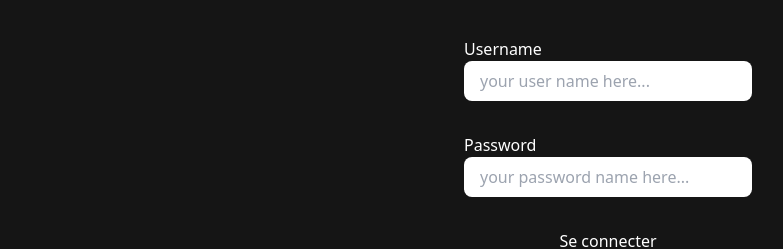
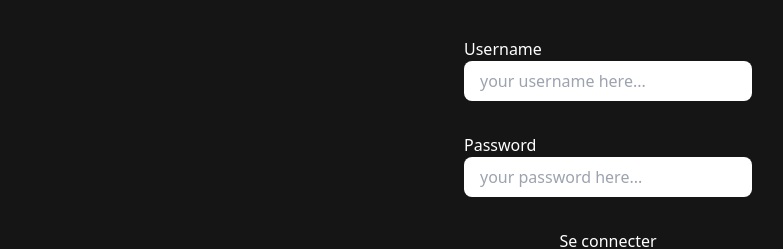
Before and after one commit to CasianLW/portfolio-casian-react-typecript-cms, a Next.js app: page /auth/signin in a window 1280 px wide. Shown: the part 319-568 px from the top of the page, without its empty margins (32-815 px from the left). Built offline with nearby package versions, Linux system fonts and the light colour scheme.

Commit message:
methode qui set les user/pwd lors du submit, et ses reglages dans le form

```diff
--- a/pages/auth/signin/index.tsx
+++ b/pages/auth/signin/index.tsx
@@ -1,19 +1,44 @@
-const SigninPage = () => {
+import { NextPage } from 'next'
+import { FormEvent, useState } from 'react'
+
+export const SigninPage: NextPage = () => {
+  const [credentials, setCredentials] = useState({ username: '', password: '' })
+
+  const onSubmit = (e: FormEvent<HTMLFormElement>) => {
+    e.preventDefault()
+    console.log(credentials)
+  }
   return (
     <>
       <header className="top-header lateral-space">
         <h1 className="main-title">Espace Admin</h1>
       </header>
-      <form className="mt-40 flex flex-col w-72 m-auto" action="">
+      <form className="mt-40 flex flex-col w-72 m-auto" onSubmit={onSubmit}>
         <h3 className="text-2xl font-bold">Authentification</h3>
         <label className="mt-8" htmlFor="username">
           Username
         </label>
-        <input id="username" required type="text" placeholder="your user name here..." />
+        <input
+          required
+          id="username"
+          name="username"
+          type="text"
+          placeholder="your username here..."
+          value={credentials.username}
+          onChange={(e) => setCredentials({ ...credentials, username: e.target.value })}
+        />
         <label className="mt-8" htmlFor="password">
           Password
         </label>
-        <input required type="password" placeholder="your password name here..." />
+        <input
+          required
+          id="password"
+          name="password"
+          type="password"
+          placeholder="your password here..."
+          value={credentials.password}
+          onChange={(e) => setCredentials({ ...credentials, password: e.target.value })}
+        />
         <button className="mt-8">Se connecter</button>
       </form>
     </>
```
